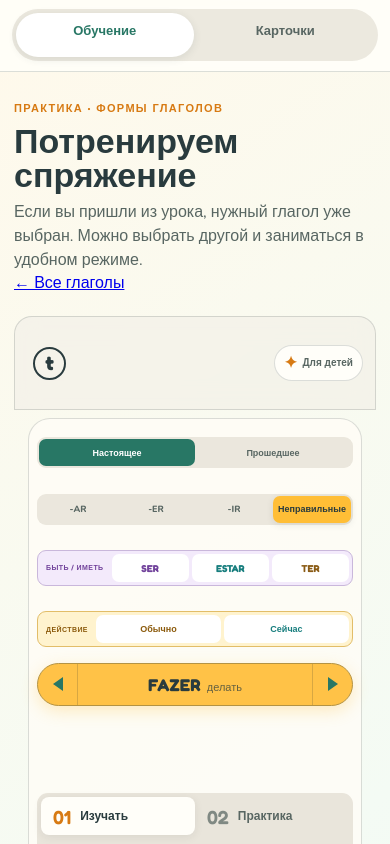
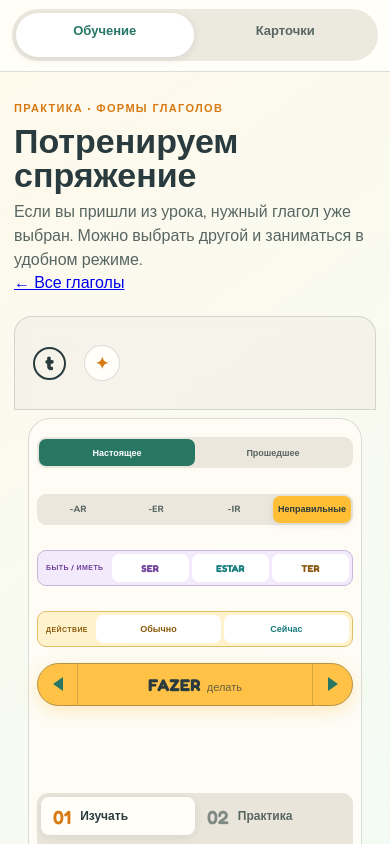
Before and after one commit to kroha22/tempo-react, a Next.js app: page /learning/practice in a window 390 px wide. Shown: the top 844 px of the page. Built offline with nearby package versions, Linux system fonts and the light colour scheme.

Commit message:
Stabilize the child mode switch

```diff
--- a/features/practice/KingdomMap.module.css
+++ b/features/practice/KingdomMap.module.css
@@ -7,11 +7,7 @@
   overflow: hidden;
   border: 3px solid #f0c858;
   border-radius: 26px;
-  background:
-    radial-gradient(circle at 10% 18%, #ffe46b 0 35px, rgba(255, 228, 107, .24) 36px 52px, transparent 53px),
-    radial-gradient(ellipse at 18% 112%, #a8d994 0 34%, transparent 35%),
-    radial-gradient(ellipse at 82% 116%, #7fc793 0 38%, transparent 39%),
-    linear-gradient(180deg, #bde9f7 0%, #e9f7df 72%, #d9edbd 100%);
+  background: #93dff6 url('/verb-kingdoms.webp') center 48% / cover no-repeat;
   box-shadow: 0 13px 28px rgba(59, 116, 104, .16), inset 0 0 0 4px rgba(255, 255, 255, .55);
 }
 
@@ -140,7 +136,7 @@
 .actionGateway span { margin-top: 2px; font-size: 7px; font-weight: 900; }
 
 @media (max-width: 620px) {
-  .kingdomMap { height: min(270px, 52vh); min-height: 230px; aspect-ratio: auto; margin-bottom: 8px; border-width: 2px; border-radius: 18px; }
+  .kingdomMap { height: min(270px, 52vh); min-height: 230px; aspect-ratio: auto; margin-bottom: 8px; border-width: 2px; border-radius: 18px; background-position: center 42%; }
   .title { top: 7px; padding: 4px 9px; gap: 4px; }
   .title > span { font-size: 14px; }
   .title strong { font-size: 13px; }
--- a/features/practice/KingdomMap.tsx
+++ b/features/practice/KingdomMap.tsx
@@ -14,20 +14,20 @@ type KingdomMapProps = {
 
 export function KingdomMap({ group, worldName, worldPrompt, irregularPlaceName, onChooseKingdom, onOpenBeingGuide, onOpenActionGuide, onOpenTerGuide }: KingdomMapProps) {
   return (
-    <div className={styles.kingdomMap} role="group" aria-label="Группы глаголов">
+    <div className={styles.kingdomMap} role="group" aria-label="Замки спряжений">
       <div className={styles.title}>
         <span aria-hidden="true">✦</span>
         <strong>{worldName}</strong>
         <small>{worldPrompt}</small>
       </div>
       <button className={`${styles.kingdomButton} ${styles.ar} ${group === "ar" ? styles.active : ""}`} onClick={() => onChooseKingdom("ar")}>
-        <strong>-AR</strong><span>Красная группа</span>
+        <strong>-AR</strong><span>Красный замок</span>
       </button>
       <button className={`${styles.kingdomButton} ${styles.er} ${group === "er" ? styles.active : ""}`} onClick={() => onChooseKingdom("er")}>
-        <strong>-ER</strong><span>Зелёная группа</span>
+        <strong>-ER</strong><span>Зелёный замок</span>
       </button>
       <button className={`${styles.kingdomButton} ${styles.ir} ${group === "ir" ? styles.active : ""}`} onClick={() => onChooseKingdom("ir")}>
-        <strong>-IR</strong><span>Синяя группа</span>
+        <strong>-IR</strong><span>Синий замок</span>
       </button>
       <button
         className={`${styles.magicKingdom} ${group === "irregular" ? styles.active : ""}`}
--- a/features/practice/PracticeControls.tsx
+++ b/features/practice/PracticeControls.tsx
@@ -42,7 +42,7 @@ export function PracticeControls({
         <div className={styles.childLessonBar}>
           <button onClick={onReturnToChildRules}><span aria-hidden="true">‹</span> Правила</button>
           <span className={styles.chosenKingdom}>
-            {group === "ar" ? "Красная группа · -AR" : group === "er" ? "Зелёная группа · -ER" : group === "ir" ? "Синяя группа · -IR" : `${irregularPlaceName} · неправильные глаголы`}
+            {group === "ar" ? "Красный замок · -AR" : group === "er" ? "Зелёный замок · -ER" : group === "ir" ? "Синий замок · -IR" : `${irregularPlaceName} · неправильные глаголы`}
           </span>
         </div>
       )}
--- a/features/practice/PracticeScreen.tsx
+++ b/features/practice/PracticeScreen.tsx
@@ -79,9 +79,9 @@ export default function PracticeScreen({ initialVerbKey = "fazer", initialTense
     const uniqueForms = Array.from(new Set(Object.values(activeVerb.forms[tense])));
     return shuffle([correct, ...shuffle(uniqueForms.filter((form) => form !== correct)).slice(0, 2)]);
   }, [verbKey, round, tense]);
-  const childWorldName = "Группы глаголов";
-  const childWorldPrompt = "Выбери группу";
-  const irregularPlaceName = "Особые глаголы";
+  const childWorldName = "Замки спряжений";
+  const childWorldPrompt = "Выбери замок";
+  const irregularPlaceName = "Волшебный замок";
   const beingGuideKicker = childMode
     ? "Понятное правило"
     : "Правила SER и ESTAR";
--- a/features/practice/PracticeTopbar.module.css
+++ b/features/practice/PracticeTopbar.module.css
@@ -22,6 +22,12 @@
   letter-spacing: .16em;
   font-size: 14px;
   cursor: pointer;
+}
+
+.brandCluster {
+  display: flex;
+  align-items: center;
+  gap: 12px;
 }
 
 .brandMark {
@@ -73,26 +79,25 @@
 }
 
 .kidsToggle {
-  min-width: 104px;
-  min-height: 38px;
-  padding: 7px 13px;
-  display: flex;
-  align-items: center;
-  gap: 7px;
+  width: 38px;
+  height: 38px;
+  flex: 0 0 38px;
+  padding: 0;
+  display: grid;
+  place-items: center;
   border: 1px solid var(--line);
-  border-radius: 999px;
+  border-radius: 50%;
   background: var(--cream);
   color: var(--muted);
   cursor: pointer;
-  font-size: 11px;
   font-weight: 900;
-  white-space: nowrap;
   transition: .2s;
 }
 
 .kidsToggle span {
   color: var(--sun-dark);
-  font-size: 17px;
+  font-family: "Fredoka", sans-serif;
+  font-size: 18px;
   line-height: 1;
 }
 
@@ -107,6 +112,8 @@
   color: #633679;
   box-shadow: 0 4px 12px rgba(166, 90, 203, .16);
 }
+
+.kidsToggle.active span { color: #633679; }
 
 .lessonLabel {
   display: flex;
@@ -208,12 +215,9 @@
   }
 
   .kidsToggle {
-    min-width: 86px;
-    min-height: 36px;
-    padding: 0 9px;
-    justify-content: center;
-    gap: 5px;
-    font-size: 10px;
+    width: 36px;
+    height: 36px;
+    flex-basis: 36px;
   }
 
   .kidsToggle span {
--- a/features/practice/PracticeTopbar.tsx
+++ b/features/practice/PracticeTopbar.tsx
@@ -16,10 +16,21 @@ export function PracticeTopbar({ section, childMode, tense, onSectionChange, onT
 
   return (
     <header className={styles.topbar}>
-      <button className={styles.brand} onClick={() => onSectionChange("trainer")} aria-label="Tempo — тренажёр португальского">
-        <span className={styles.brandMark} aria-hidden="true">t</span>
-        <span>TEMPO</span>
-      </button>
+      <div className={styles.brandCluster}>
+        <button className={styles.brand} onClick={() => onSectionChange("trainer")} aria-label="Tempo — тренажёр португальского">
+          <span className={styles.brandMark} aria-hidden="true">t</span>
+          <span>TEMPO</span>
+        </button>
+        <button
+          className={`${styles.kidsToggle} ${childMode ? styles.active : ""}`}
+          aria-label={childMode ? "Переключить на взрослый режим" : "Переключить на детский режим"}
+          aria-pressed={childMode}
+          title={childMode ? "Взрослый режим" : "Детский режим"}
+          onClick={onToggleChildMode}
+        >
+          <span aria-hidden="true">{childMode ? "A" : "✦"}</span>
+        </button>
+      </div>
       <nav className={styles.sectionNav} aria-label="Разделы занятий">
         <button className={section === "trainer" ? styles.active : ""} onClick={() => onSectionChange("trainer")}>Спряжение</button>
         <button className={section === "lessons" ? styles.active : ""} onClick={() => onSectionChange("lessons")}>Уроки</button>
@@ -27,9 +38,6 @@ export function PracticeTopbar({ section, childMode, tense, onSectionChange, onT
         <button className={section === "cards" ? styles.active : ""} onClick={() => onSectionChange("cards")}>Карточки</button>
       </nav>
       <div className={styles.topActions}>
-        <button className={`${styles.kidsToggle} ${childMode ? styles.active : ""}`} aria-pressed={childMode} onClick={onToggleChildMode}>
-          <span aria-hidden="true">✦</span> {childMode ? "Взрослый" : "Для детей"}
-        </button>
         <div className={styles.lessonLabel}><span>{lessonNumber}</span> {lessonLabel}</div>
       </div>
     </header>
--- a/features/practice/RulesDeck.tsx
+++ b/features/practice/RulesDeck.tsx
@@ -25,7 +25,7 @@ export function RulesDeck({ group, tense, onBack, onChangeTense, onStartPractice
   return (
     <section className={styles.deck} aria-labelledby="rules-title">
       <header className={styles.header}>
-        <button className={styles.back} onClick={onBack}><span aria-hidden="true">‹</span> Другая группа</button>
+        <button className={styles.back} onClick={onBack}><span aria-hidden="true">‹</span> К замкам</button>
         <div>
           <span className={styles.kicker}>Шпаргалка по группе</span>
           <h2 id="rules-title">{group === "irregular" ? "Неправильные глаголы" : `Правила -${group.toUpperCase()}`}</h2>
```
Also changed, not shown: 1 other file (tests, documents, lock files or other folders).
